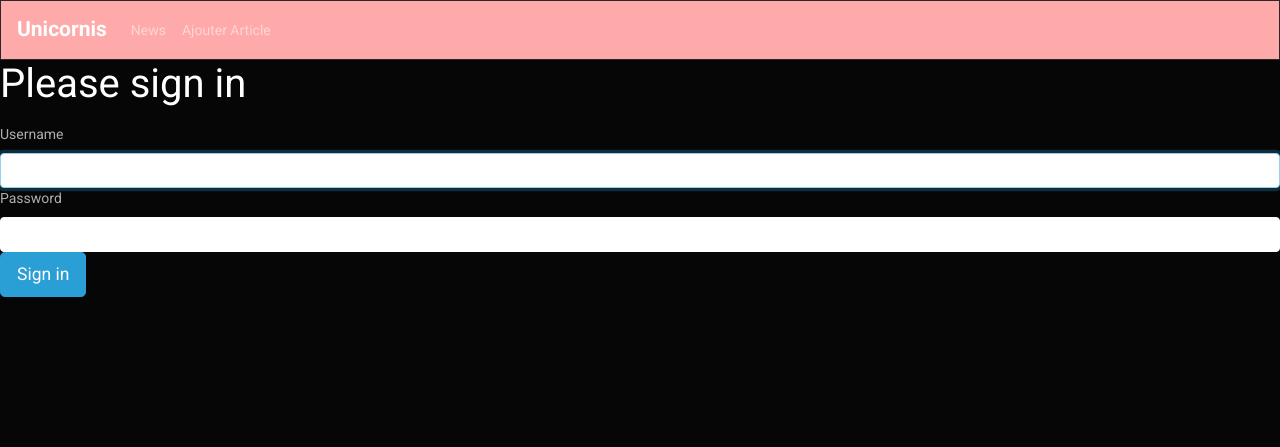
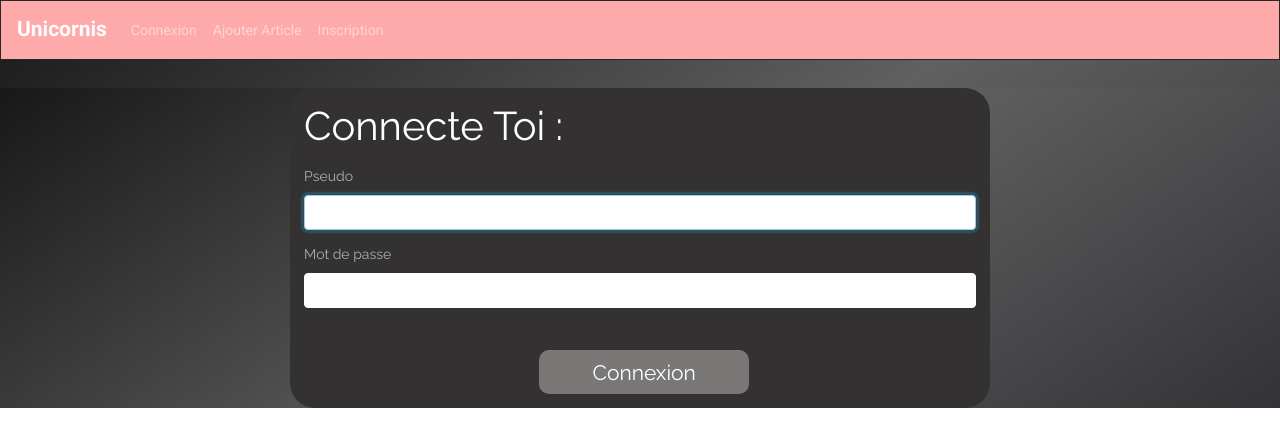
Before and after one commit to Laura-lbk/UnicornisParty, a Symfony app: template templates/security/login.html.twig in a window 1280 px wide. Shown: the top 447 px of the page. Run offline with Twig, Linux system fonts and the light colour scheme; the template is opened without the code that fills it, so the values that code supplies are empty; some libraries are stand-ins or nearby versions.

Commit message:
Ragement du code et du CSS
Signed-off-by: Laura <lbk.laura@gmail.com>

```diff
--- /dev/null
+++ b/public/css/formulaire.css
@@ -0,0 +1,43 @@
+@import url('https://fonts.googleapis.com/css?family=Raleway&display=swap');
+
+.formulaire{
+    width:50em;
+    margin:auto;
+    margin-top:2em;
+    padding:1em;
+    background-color:#333131;
+    border-radius: 25px;
+    font-family: Raleway;
+
+}
+
+.btn-sucess{
+    background-color:#7a7777;
+    color:#fff;
+    border: none;
+    border-radius: 10px;
+    padding:0.3em;
+    width: 10em;
+    margin-left:35%;
+    margin-top:2em;
+    font-family: Raleway;
+    font-size: 1.5em;
+}
+
+.btn-sucess:hover {
+    background-color:#ffaaaa;
+
+  }
+
+@media screen and (max-width: 426px) {
+
+    .formulaire{
+        width:75em;
+        margin:auto;
+        margin-top:2em;
+        padding:1em;
+        background-color:yellow !important;
+        border-radius: 25px;
+        font-family: Raleway;
+    }
+}
--- /dev/null
+++ b/public/css/header.css
@@ -0,0 +1,6 @@
+.bodybackground{
+    background: linear-gradient(325deg, rgba(51,51,55,1) 0%, rgba(96,96,96,1) 45%, rgba(25,24,24,1) 100%);
+    background-size: cover;
+    height: 100%;
+    background-repeat: no-repeat;
+}
--- a/src/Controller/SecurityController.php
+++ b/src/Controller/SecurityController.php
@@ -1,4 +1,6 @@
 <?php
+
+//Controller de Connexion
 
 namespace App\Controller;
 
--- a/src/Controller/UserSecurityController.php
+++ b/src/Controller/UserSecurityController.php
@@ -1,4 +1,6 @@
 <?php
+
+//Controller de l'inscription
 
 namespace App\Controller;
 
--- a/templates/base.html.twig
+++ b/templates/base.html.twig
@@ -6,9 +6,11 @@
         <link rel="stylesheet"
         href="https://bootswatch.com/4/cyborg/bootstrap.min.css">
 
+        <link rel="stylesheet" href="/css/header.css">
+
         {% block stylesheets %}{% endblock %}
     </head>
-    <body>
+    <body class="bodybackground">
 
         <nav class="navbar navbar-expand-lg navbar-dark bg-primary" style="background-color: #ffaaaa !important;">
             <a class="navbar-brand" href="{{ path('homepage') }}"
@@ -24,17 +26,21 @@
             <div class="navbar-collapse collapse" id="navbarColor01" style="text-color: #fff">
                 <ul class="navbar-nav mr-auto">
                     <li class="nav-item ">
-                        <a class="nav-link" href="/"> News </a>
+                        <a class="nav-link" href="/login"> Connexion </a>
                     </li>
                     <li class="nav-item">
                         <a class="nav-link" href="{{ path('article_create') }}">Ajouter Article</a>
+                    </li>
+
+                    <li class="nav-item">
+                        <a class="nav-link" href="/inscription">Inscription</a>
                     </li>
                 </ul>
 
             </div>
         </nav>
 
-        <div class="containerbody">
+        <div class="bodybackground">
             {% block body %}{% endblock %}
         </div>
         {% block javascripts %}{% endblock %}
--- a/templates/security/login.html.twig
+++ b/templates/security/login.html.twig
@@ -1,11 +1,15 @@
+{# View du formulaire de Connexion #}
+
 {% extends 'base.html.twig' %}
+
+{% block stylesheets %}<link rel="stylesheet" href="/css/formulaire.css">{% endblock %}
 
 {% block title %}Log in!{% endblock %}
 
 {% block body %}
-<form method="post">
+<form class="formulaire" method="post">
     {% if error %}
-        <div class="alert alert-danger">{{ error.messageKey|trans(error.messageData, 'security') }}</div>
+        <div class="alert alert-danger">Vous avez saisi un mauvais login ou un mauvais mot de passe</div>
     {% endif %}
 
     {% if app.user %}
@@ -14,10 +18,10 @@
         </div>
     {% endif %}
 
-    <h1 class="h3 mb-3 font-weight-normal">Please sign in</h1>
-    <label for="inputUsername">Username</label>
-    <input type="text" value="{{ last_username }}" name="username" id="inputUsername" class="form-control" required autofocus>
-    <label for="inputPassword">Password</label>
+    <h1 class="h3 mb-3 font-weight-normal">Connecte Toi :</h1>
+    <label for="inputUsername">Pseudo</label>
+    <input type="text" value="{{ last_username }}" name="username" id="inputUsername" class="form-control" required autofocus style="margin-bottom:1em;">
+    <label for="inputPassword">Mot de passe</label>
     <input type="password" name="password" id="inputPassword" class="form-control" required>
 
     <input type="hidden" name="_csrf_token"
@@ -35,8 +39,8 @@
         </div>
     #}
 
-    <button class="btn btn-lg btn-primary" type="submit">
-        Sign in
+    <button class="btn-sucess" type="submit">
+        Connexion
     </button>
 </form>
 {% endblock %}
```
Also changed, not shown: public/css/displaynews.css (added, +70 -0 lines), src/Controller/ArticleNewsController.php (renamed from src/Controller/BlogController.php, +19 -5 lines), src/Migrations/Version20191204182244.php (added, +37 -0 lines), templates/blog/home.html.twig (deleted, +0 -76 lines), templates/blog/index.html.twig (deleted, +0 -20 lines), templates/news/create.html.twig (renamed from templates/blog/create.html.twig, +6 -10 lines), templates/news/home.html.twig (added, +29 -0 lines), templates/news/index.html.twig (added, +20 -0 lines), templates/user_security/registration.html.twig (+7 -1 lines), templates/news/show.html.twig (renamed from templates/blog/show.html.twig), 2 other files.
